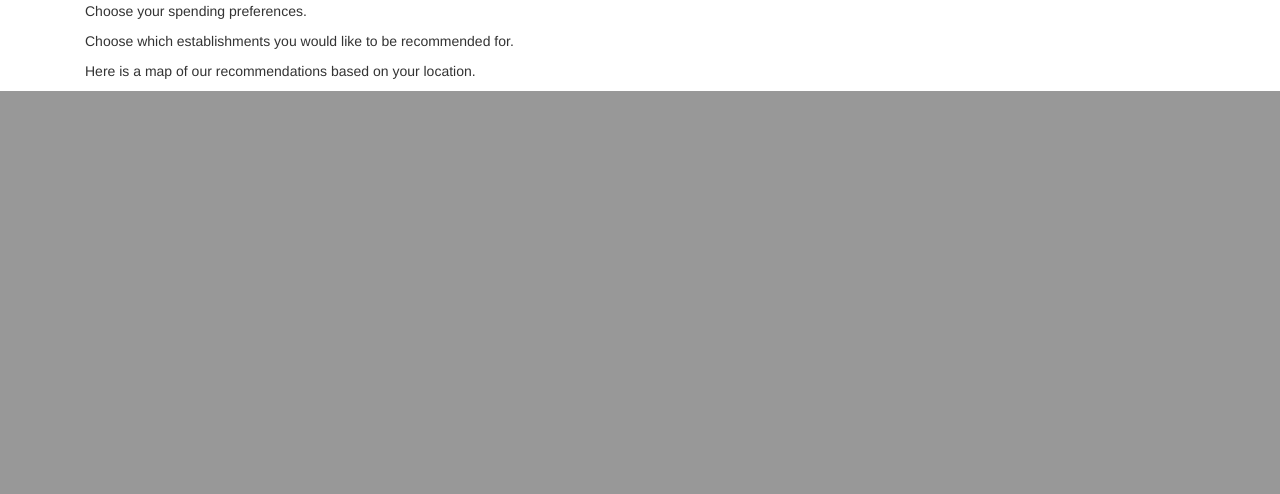
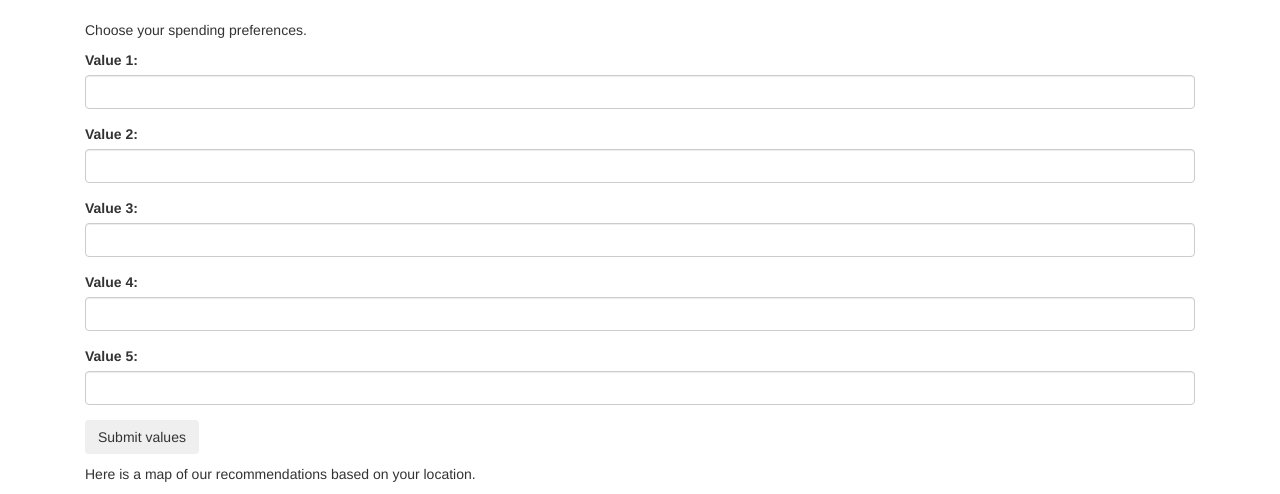
Before and after one commit to aaronabraham311/Leonardo, a Flask app: page / in a window 1280 px wide. Shown: the part 1151-1645 px from the top of the page. Before the commit the page ends 1242 px from the top, so only its background shows below. Run offline with Flask 2, Linux system fonts and the light colour scheme; some libraries are stand-ins or nearby versions.

Commit message:
Created form

```diff
--- a/app/app.py
+++ b/app/app.py
@@ -1,11 +1,16 @@
 # Libraries
 from flask import Flask, request, render_template, url_for, redirect, jsonify
+from forms import sliderForm
 import random, json
 
 # Variables
 USER_XCOORDINATE = ""
 USER_YCOORDINATE = ""
-USER_ID = ""
+USER_SLIDER_1 = ""
+USER_SLIDER_2 = ""
+USER_SLIDER_3 = ""
+USER_SLIDER_4 = ""
+USER_SLIDER_5 = ""
 
 API_KEY = "AIzaSyDySz37lxM4MpNo3tuUEVF7SOk26eDAr-8"
 
@@ -21,14 +26,26 @@ app.config['SECRET_KEY'] = "YnJRcS9HWjY+DZoFHtE"
 @app.route('/')
 @app.route('/index')
 def index():
-    return render_template('index.html', api_key = API_KEY)
+    form = sliderForm()
+
+    # Getting slider values
+    if form.validate_on_submit():
+        USER_SLIDER_1 = form.slider_1.data
+        USER_SLIDER_2 = form.slider_2.data
+        USER_SLIDER_3 = form.slider_3.data
+        USER_SLIDER_4 = form.slider_4.data
+        USER_SLIDER_5 = form.slider_5.data
+
+    return render_template('index.html', api_key = API_KEY, form = form)
 
 # Posts data using jQuery
 @app.route('/reciever', methods = ['POST'])
-def worker():
+def parser():
+    # Getting coordinates
     data = request.get_json()
     USER_XCOORDINATE = data['lat']
     USER_YCOORDINATE = data['lng']
+
 
 # Running app in debug mode
 if __name__ == '__main__':
--- a/app/forms.py
+++ b/app/forms.py
@@ -1,12 +1,12 @@
 from flask_wtf import FlaskForm
-from wtforms import DecimaRangelField, SubmitField
+from wtforms import IntegerField, SubmitField
 from wtforms.validators import DataRequired, NumberRange
 
 # Form to create sliders for spending type
 class sliderForm(FlaskForm):
-    slider_value_1 = DecimalRangeField("Value 1: ", validators = [DataRequired(), NumberRange(min = 0, max = 100)])
-    slider_value_2 = DecimalRangeField("Value 2: ", validators = [DataRequired(), NumberRange(min = 0, max = 100)])
-    slider_value_3 = DecimalRangeField("Value 3: ", validators = [DataRequired(), NumberRange(min = 0, max = 100)])
-    slider_value_4 = DecimalRangeField("Value 4: ", validators = [DataRequired(), NumberRange(min = 0, max = 100)])
-    slider_value_5 = DecimalRangeField("Value 5: ", validators = [DataRequired(), NumberRange(min = 0, max = 100)])
+    slider_1 = IntegerField("Value 1: ", validators = [DataRequired(), NumberRange(min = 0, max = 100)])
+    slider_2 = IntegerField("Value 2: ", validators = [DataRequired(), NumberRange(min = 0, max = 100)])
+    slider_3 = IntegerField("Value 3: ", validators = [DataRequired(), NumberRange(min = 0, max = 100)])
+    slider_4 = IntegerField("Value 4: ", validators = [DataRequired(), NumberRange(min = 0, max = 100)])
+    slider_5 = IntegerField("Value 5: ", validators = [DataRequired(), NumberRange(min = 0, max = 100)])
     submit = SubmitField('Submit values')
--- a/app/templates/index.html
+++ b/app/templates/index.html
@@ -66,19 +66,87 @@
     <div id="map"></div>
 
     <main role = 'main' class = 'container'>
-      <div class = 'col-md-12'>
-
-        <!-- Number of recommendation -->
-      </div>
 
       <div class = 'col-md-12'>
+        <br>
         <p> Choose your spending preferences. </p>
-        <!-- Create sliders here. Again, send it ov-->
-      </div>
 
-      <div class = 'col-md-12'>
-        <p> Choose which establishments you would like to be recommended for. </p>
-        <!-- Go to da vinci and create my own customer -> look at tags -->
+        <form action = '' method = 'post'>
+          {{ form.hidden_tag() }}
+
+          <div class="form-group">
+            {{ form.slider_1.label(class = 'form-control-label') }}
+            {% if form.slider_1.errors %}
+              {{ form.slider_1(class = 'form-control form-control-lg is-invalid') }}
+              <div class = 'invalid-feedback'>
+                {% for error in form.slider_1.errors %}
+                  <span>{{ error }}</span>
+                {% endfor %}
+              </div>
+            {% else %}
+              {{ form.slider_1(class = 'form-control form-control-lg') }}
+            {% endif %}
+          </div>
+
+          <div class="form-group">
+            {{ form.slider_2.label(class = 'form-control-label') }}
+            {% if form.slider_2.errors %}
+              {{ form.slider_2(class = 'form-control form-control-lg is-invalid') }}
+              <div class = 'invalid-feedback'>
+                {% for error in form.slider_2.errors %}
+                  <span>{{ error }}</span>
+                {% endfor %}
+              </div>
+            {% else %}
+              {{ form.slider_2(class = 'form-control form-control-lg') }}
+            {% endif %}
+          </div>
+
+          <div class="form-group">
+            {{ form.slider_3.label(class = 'form-control-label') }}
+            {% if form.slider_3.errors %}
+              {{ form.slider_3(class = 'form-control form-control-lg is-invalid') }}
+              <div class = 'invalid-feedback'>
+                {% for error in form.slider_3.errors %}
+                  <span>{{ error }}</span>
+                {% endfor %}
+              </div>
+            {% else %}
+              {{ form.slider_3(class = 'form-control form-control-lg') }}
+            {% endif %}
+          </div>
+
+          <div class="form-group">
+            {{ form.slider_4.label(class = 'form-control-label') }}
+            {% if form.slider_4.errors %}
+              {{ form.slider_4(class = 'form-control form-control-lg is-invalid') }}
+              <div class = 'invalid-feedback'>
+                {% for error in form.slider_4.errors %}
+                  <span>{{ error }}</span>
+                {% endfor %}
+              </div>
+            {% else %}
+              {{ form.slider_4(class = 'form-control form-control-lg') }}
+            {% endif %}
+          </div>
+
+          <div class="form-group">
+            {{ form.slider_5.label(class = 'form-control-label') }}
+            {% if form.slider_5.errors %}
+              {{ form.slider_5(class = 'form-control form-control-lg is-invalid') }}
+              <div class = 'invalid-feedback'>
+                {% for error in form.slider_5.errors %}
+                  <span>{{ error }}</span>
+                {% endfor %}
+              </div>
+            {% else %}
+              {{ form.slider_5(class = 'form-control form-control-lg') }}
+            {% endif %}
+          </div>
+
+          <p> {{ form.submit(class = 'btn btn-outline-info') }}</p>
+        </form>
+
       </div>
 
       <div class = 'col-md-12'>
```
Also changed, not shown: app/templates/test.html (deleted, +0 -78 lines).
